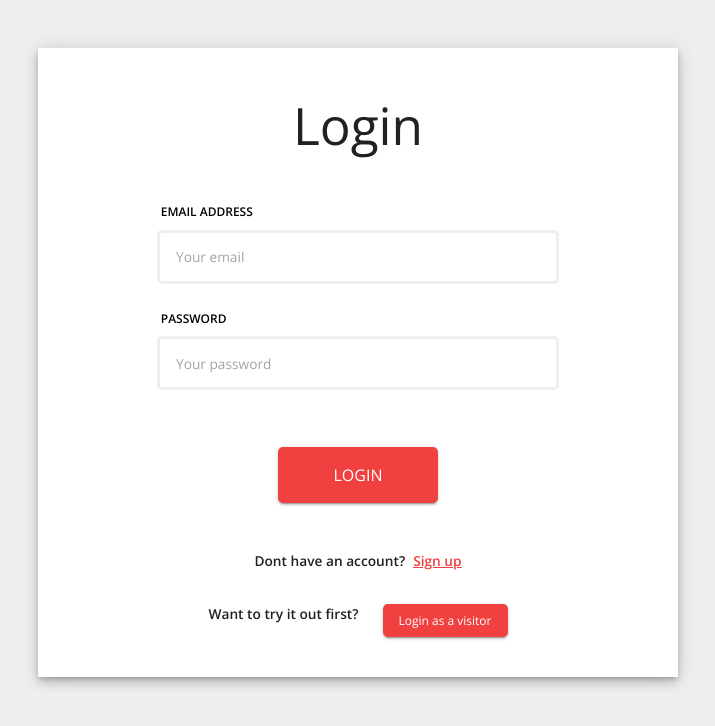
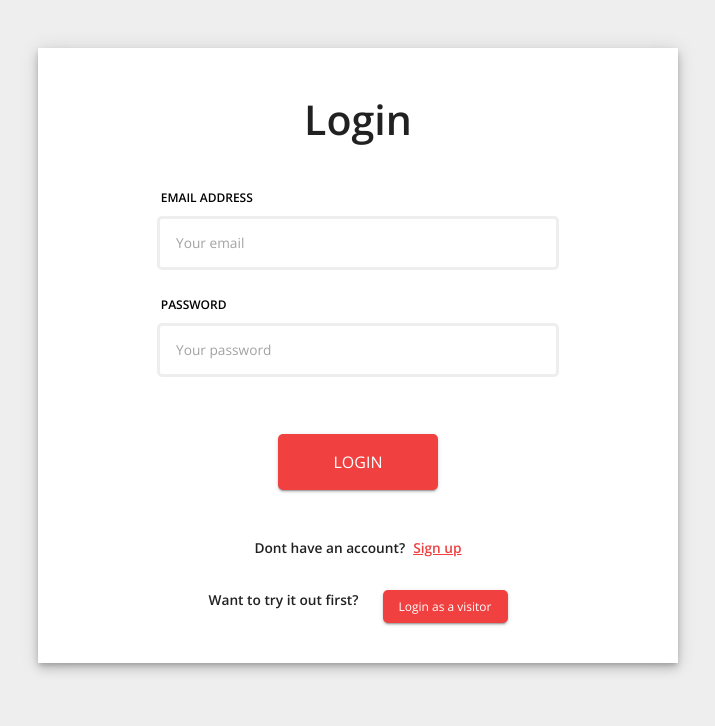
Before and after one commit to hatchways/team-brioche, a React (Create React App) app in the folder client/: page /login in a window 1280 px wide. Shown: the top 726 px of the page, without its empty margins (282-997 px from the left). Built offline with nearby package versions, Linux system fonts and the light colour scheme; no server answers.

Commit message:
Adjusted the style of the form-title to make it look more like the spec

```diff
--- a/client/src/components/UserAccountWrapper/UserAccountWrapper.tsx
+++ b/client/src/components/UserAccountWrapper/UserAccountWrapper.tsx
@@ -57,7 +57,7 @@ const AccountWrapper: FunctionComponent<Props> = ({ children, title }) => {
           <Box width="100%" maxWidth={450} p={3} alignSelf="center">
             <Grid container>
               <Grid item xs>
-                <Typography align="center" className={classes.welcome} component="h1" variant="h2">
+                <Typography align="center" className={classes.welcome} component="h1" variant="h3">
                   {title}
                 </Typography>
               </Grid>
--- a/client/src/components/UserAccountWrapper/useStyles.ts
+++ b/client/src/components/UserAccountWrapper/useStyles.ts
@@ -27,6 +27,7 @@ const useStyles = makeStyles((theme) => ({
   },
   welcome: {
     paddingBottom: 20,
+    fontWeight: theme.typography.fontWeightBold,
   },
 }));
 
```
